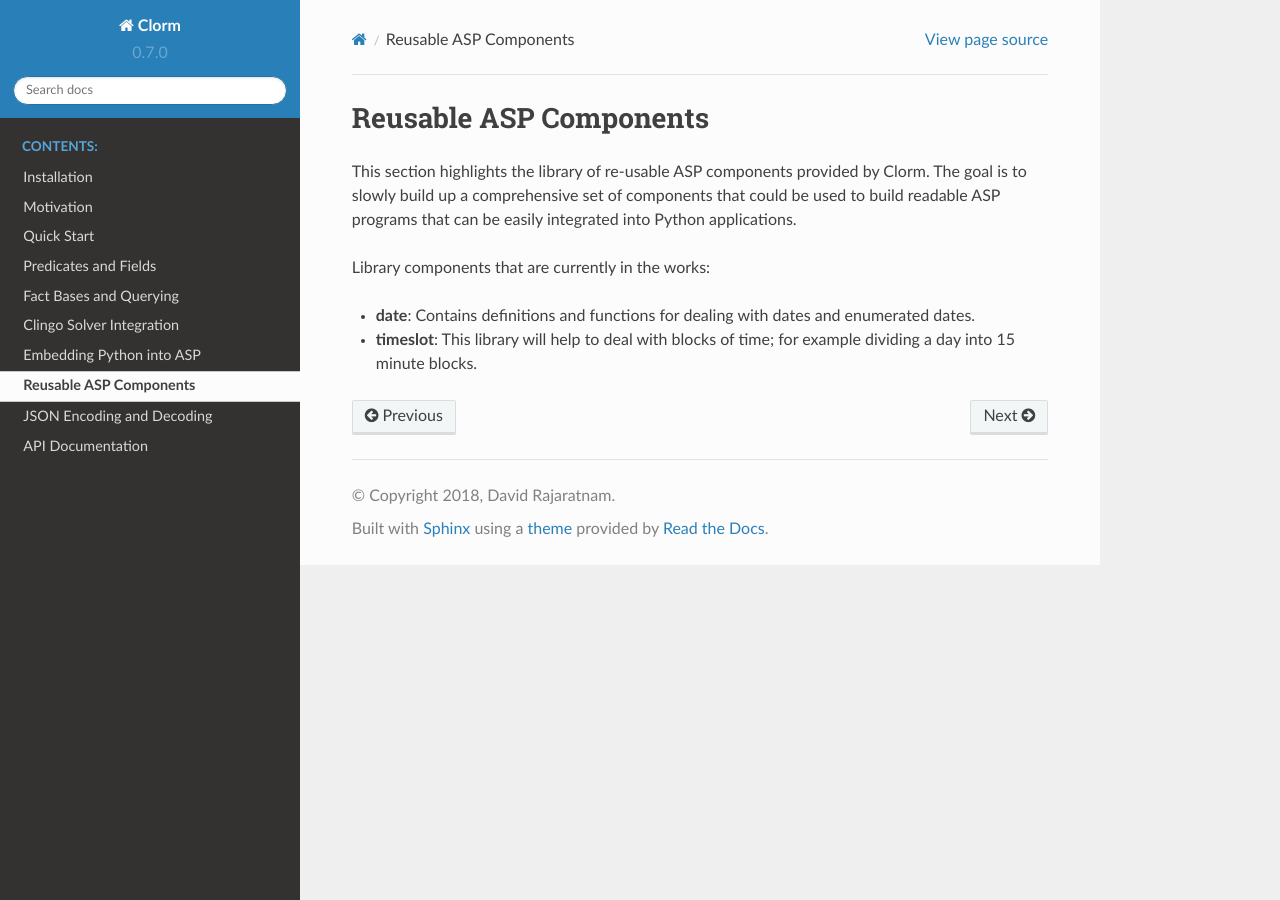
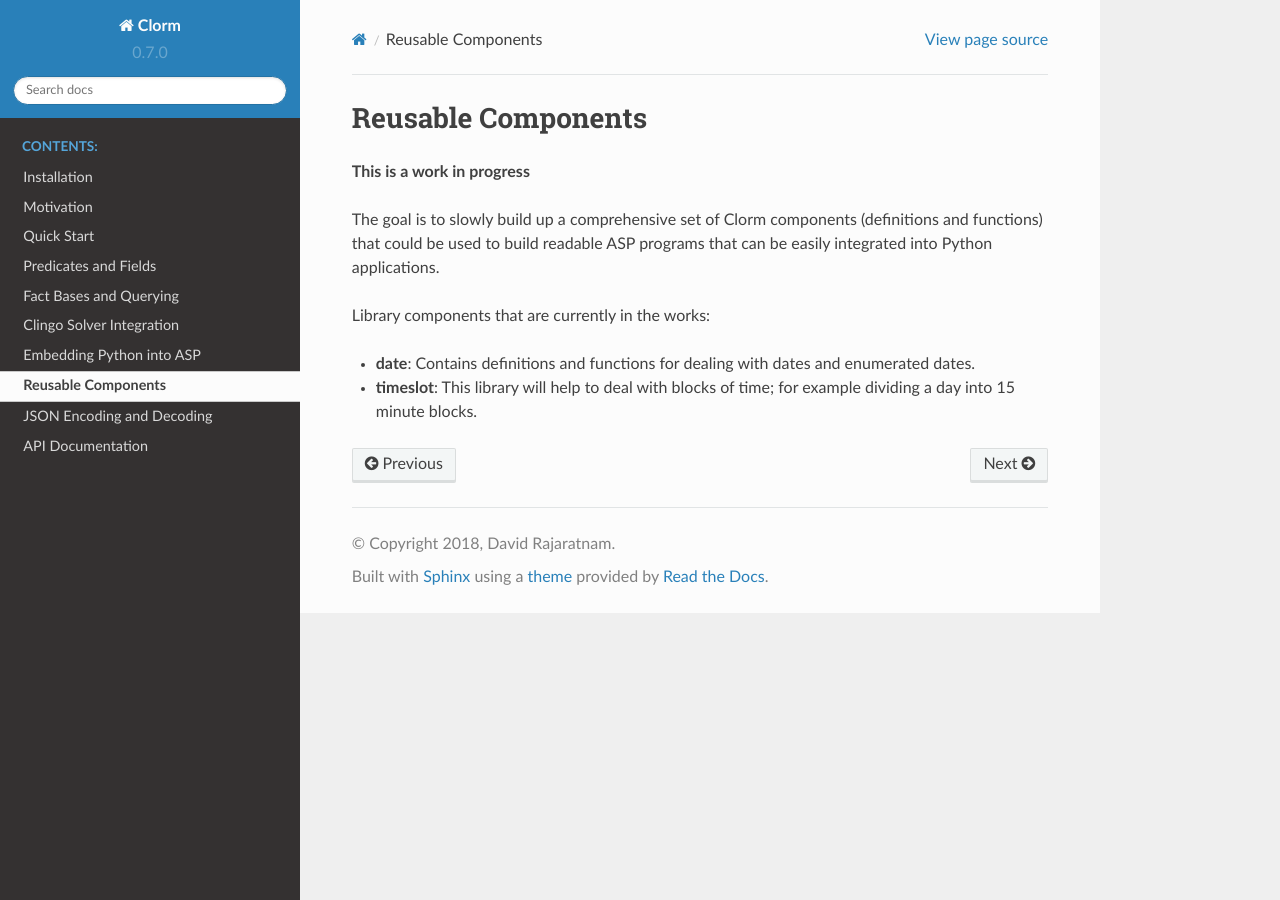
Before and after one commit to potassco/clorm, a Sphinx documentation site: the page built from docs/clorm/liborm.rst, in a window 1280 px wide. Built offline with Sphinx 7.4.7 and the Read the Docs theme 2.0.0, drawn with Linux system fonts in a browser that asks for light colours.

Commit message:
Updated documentation on future ideas and library of components

```diff
--- a/docs/clorm/liborm.rst
+++ b/docs/clorm/liborm.rst
@@ -1,12 +1,13 @@
 .. _liborm:
 
-Reusable ASP Components
+Reusable Components
 =======================
 
-This section highlights the library of re-usable ASP components provided by
-Clorm. The goal is to slowly build up a comprehensive set of components that
-could be used to build readable ASP programs that can be easily integrated into
-Python applications.
+**This is a work in progress**
+
+The goal is to slowly build up a comprehensive set of Clorm components
+(definitions and functions) that could be used to build readable ASP programs
+that can be easily integrated into Python applications.
 
 Library components that are currently in the works:
 
```
Also changed, not shown: README.rst (+30 -6 lines).
